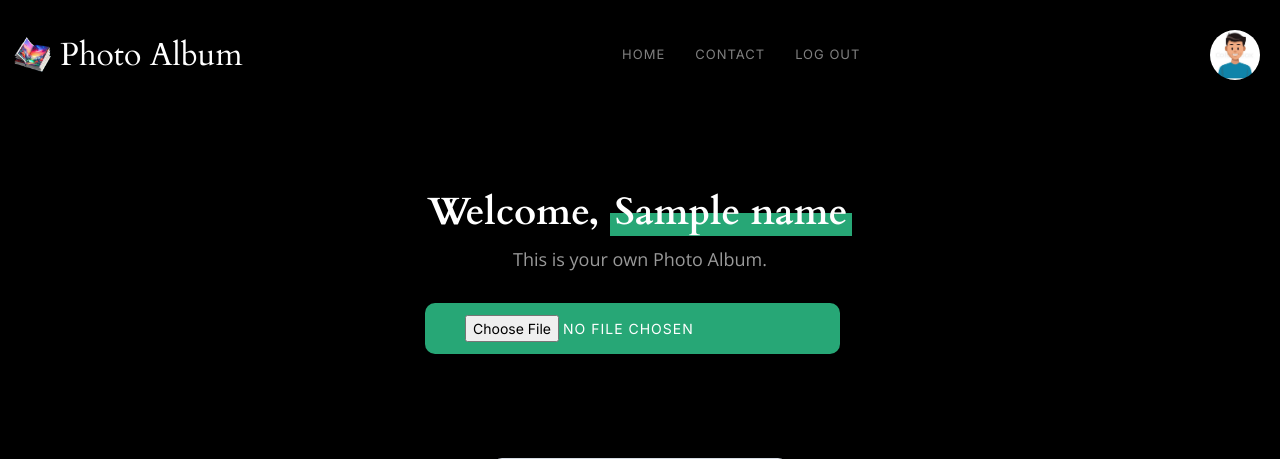
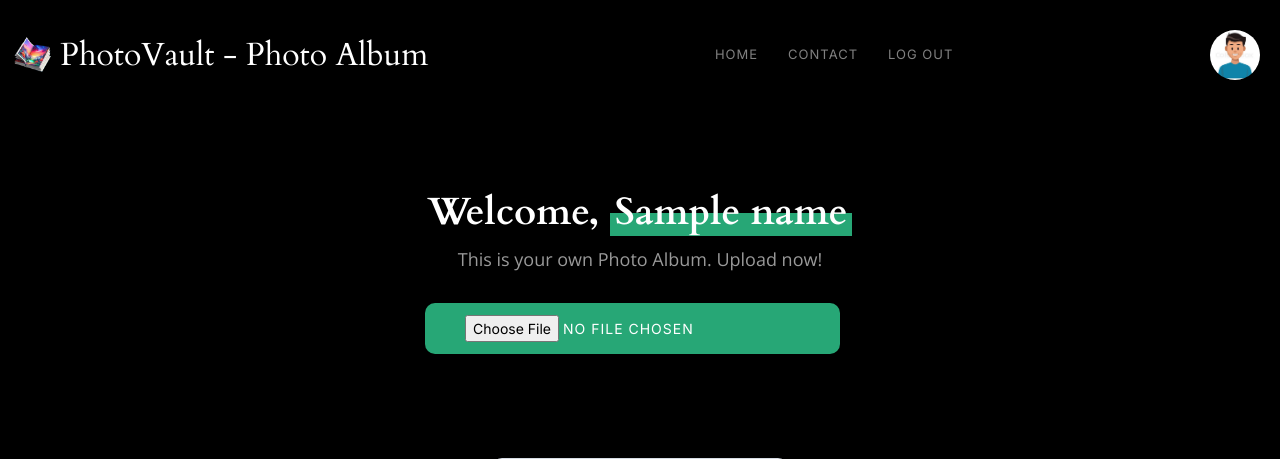
Before and after one commit to AanshOjha/Flask-Login-System, a Flask app: template flaskalbum/templates/home.html in a window 1280 px wide. Shown: the top 459 px of the page. Run offline with Flask 3, Linux system fonts and the light colour scheme; the template is opened without the code that fills it: most values are stand-ins (such as "Sample title", 1, 10 or a date in 2020); grey boxes marked "Sample" are stand-in pictures; parts of the project's set-up code (start-up, migrations or seed data) failed here and were passed over.

Commit message:
Cosmetic changes

```diff
--- a/flaskalbum/routes.py
+++ b/flaskalbum/routes.py
@@ -1,6 +1,7 @@
+import datetime
 import os
 import secrets
-from flask import render_template, flash, redirect, request, send_from_directory, session, url_for, current_app
+from flask import render_template, flash, redirect, request, send_from_directory, url_for, current_app
 from flask_login import current_user, login_required, login_user, logout_user
 from flaskalbum.models import Photo, User
 from flaskalbum.utils import send_reset_email
@@ -122,7 +123,7 @@ def profile():
         elif 'delete_acc' in request.form:
             message = user.delete_account(current_user.username)
             flash(message, 'danger')
-            session.pop('username', None)
+            logout_user()
             return redirect('/')
 
     # Handle GET request (display profile page)
--- a/flaskalbum/templates/home.html
+++ b/flaskalbum/templates/home.html
@@ -7,7 +7,7 @@
     <div class="row justify-content-center">
       <div class="col-lg-6 text-center">
         <h2>Welcome, <span>{{ name }}</span></h2>
-        <p>This is your own Photo Album.</p>
+        <p>This is your own Photo Album. Upload now!</p>
         <form action="{{ url_for('upload_photo') }}" method="POST" enctype="multipart/form-data" class="mb-8">
             <div class="space-y-4">
                 <input type="file" name="photo" accept="image/*" onclick="show_details()" class="upload-btn mb-4">
--- a/flaskalbum/templates/website_layout.html
+++ b/flaskalbum/templates/website_layout.html
@@ -40,7 +40,7 @@
 
           <a href="/home" class="logo d-flex align-items-center  me-auto me-lg-0">
             <img src="../static/img/logo.png" alt="">
-            <h1>Photo Album</h1>
+            <h1>PhotoVault - Photo Album</h1>
           </a>
 
           <nav id="navbar" class="navbar">
@@ -80,7 +80,7 @@
     <footer id="footer" class="footer">
       <div class="container">
         <div class="credits">
-          Project by <a href="https://www.linkedin.com/in/aansh-ojha">Aansh Ojha</a>
+          Project by <a href="https://www.linkedin.com/in/aansh-ojha" target="_blank">Aansh Ojha</a>
         </div>
       </div>
     </footer><!-- End Footer -->
```
Also changed, not shown: Readme.md.
